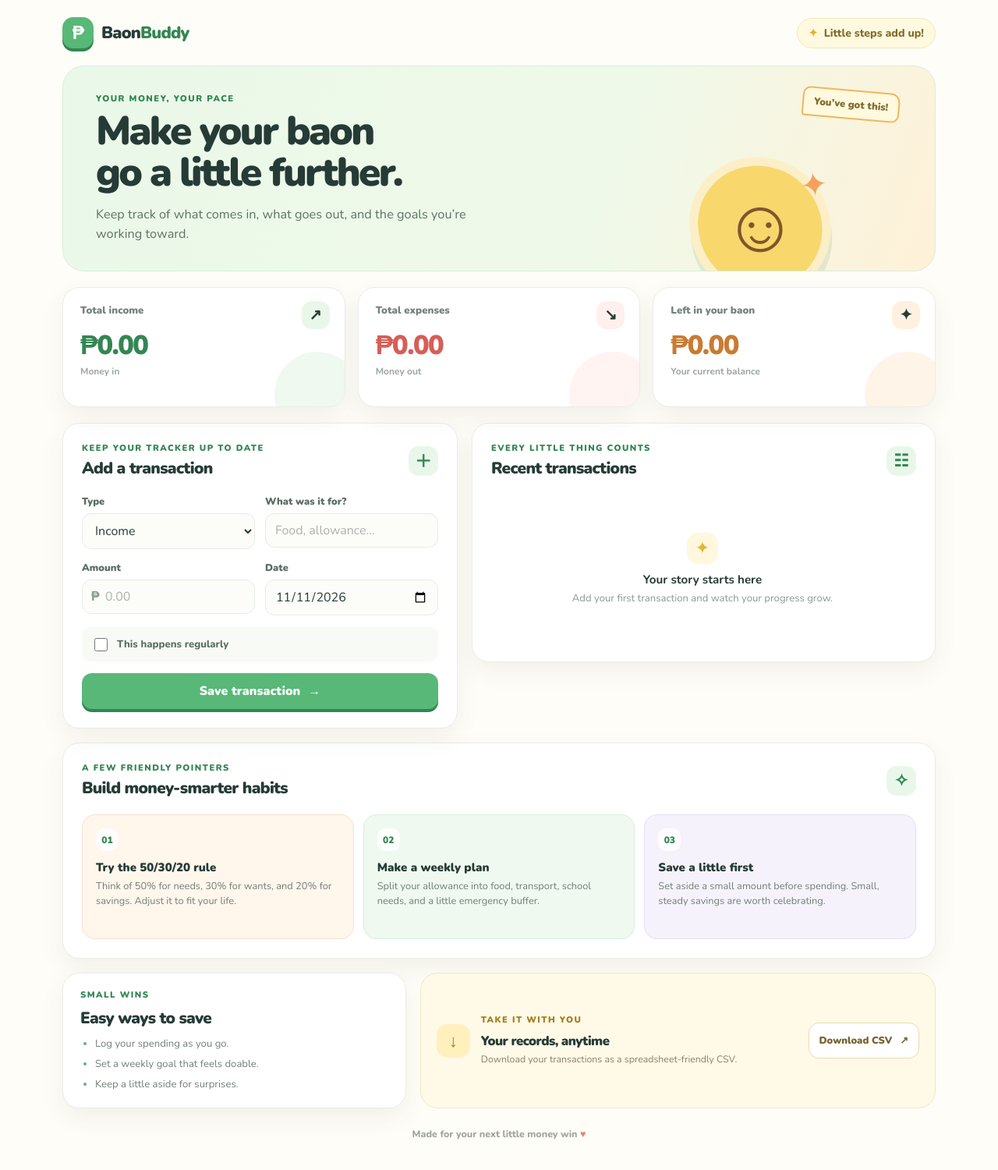
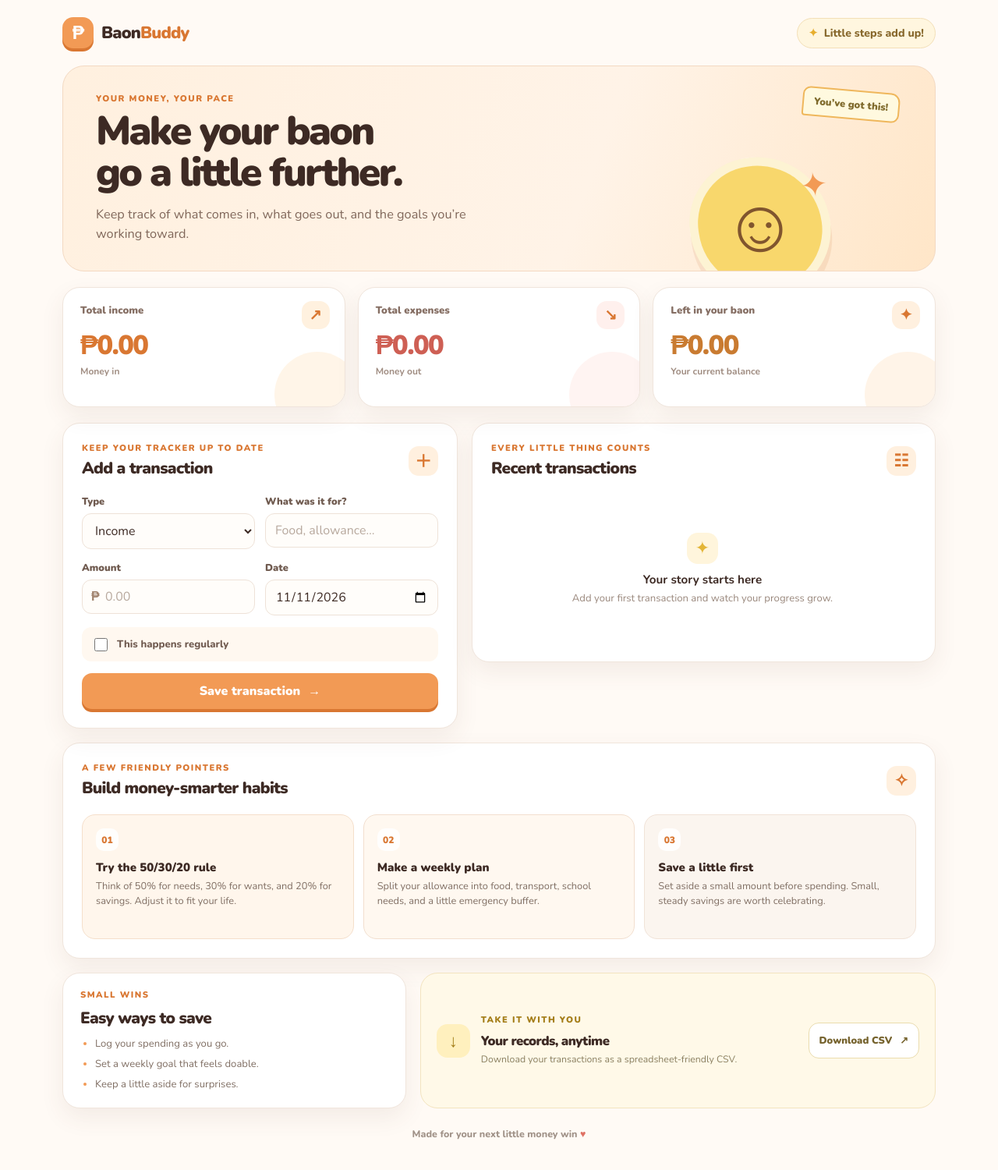
Before and after one commit to StudioReus/BaonBuddy, a plain HTML site: page index.html in a window 1280 px wide. Shown: the whole page at 78% size. Drawn offline with nearby package versions, Linux system fonts and the light colour scheme.

Commit message:
Bring BaonBuddy back to warm orange

```diff
--- a/style.css
+++ b/style.css
@@ -2,20 +2,19 @@
 
 :root {
   color-scheme: light;
-  --ink: #263b36;
-  --muted: #74837c;
-  --green: #58b878;
-  --green-dark: #338653;
-  --green-soft: #e8f7e9;
-  --orange: #f5a15d;
+  --ink: #3d2a24;
+  --muted: #866f64;
+  --orange: #f29a55;
+  --orange-dark: #d97732;
   --orange-soft: #fff0df;
-  --pink: #f07e76;
-  --pink-soft: #fff0ed;
+  --peach: #f7c7a2;
+  --rose: #df7063;
+  --rose-soft: #fff0ed;
   --yellow: #f8d76c;
-  --paper: #fffdf7;
+  --paper: #fffaf5;
   --white: #ffffff;
-  --line: #e9eee7;
-  --shadow: 0 12px 30px rgba(49, 74, 61, 0.07);
+  --line: #f0e5dc;
+  --shadow: 0 12px 30px rgba(104, 66, 45, 0.08);
 }
 
 * { box-sizing: border-box; }
@@ -32,103 +31,94 @@ body {
 }
 button, input, select { font: inherit; }
 button { -webkit-tap-highlight-color: transparent; }
-button:focus-visible, a:focus-visible, input:focus-visible, select:focus-visible {
-  outline: 3px solid rgba(88, 184, 120, .4);
-  outline-offset: 3px;
-}
-
+button:focus-visible, a:focus-visible, input:focus-visible, select:focus-visible { outline: 3px solid rgba(217, 119, 50, .35); outline-offset: 3px; }
 .app { width: min(1120px, calc(100% - 40px)); margin: 0 auto; padding: 22px 0 36px; }
 .page-header { display: flex; justify-content: space-between; align-items: center; margin-bottom: 22px; }
 .brand { display: inline-flex; align-items: center; gap: 10px; color: var(--ink); text-decoration: none; font-size: 1.35rem; font-weight: 900; letter-spacing: -.04em; }
-.brand > span:last-child > span { color: var(--green-dark); }
-.brand-mark { display: grid; width: 40px; height: 40px; place-items: center; border-radius: 14px; background: var(--green); color: white; font-size: 1.45rem; font-weight: 900; box-shadow: 0 4px 0 var(--green-dark); }
-.header-note { display: flex; align-items: center; gap: 8px; padding: 9px 14px; border: 1px solid #f1e8bf; border-radius: 999px; background: #fff9df; color: #806b2d; font-size: .88rem; font-weight: 800; }
+.brand > span:last-child > span { color: var(--orange-dark); }
+.brand-mark { display: grid; width: 40px; height: 40px; place-items: center; border-radius: 14px; background: var(--orange); color: white; font-size: 1.45rem; font-weight: 900; box-shadow: 0 4px 0 var(--orange-dark); }
+.header-note { display: flex; align-items: center; gap: 8px; padding: 9px 14px; border: 1px solid #f3dfb7; border-radius: 999px; background: #fff6df; color: #87682c; font-size: .88rem; font-weight: 800; }
 .sparkle { color: #e7ae2e; }
-
-.welcome { position: relative; display: flex; align-items: center; min-height: 228px; padding: 34px 42px; overflow: hidden; border: 1px solid #d5efdc; border-radius: 28px; background: linear-gradient(110deg, #eaf8e9 0%, #eff9e9 62%, #fff1d8 100%); }
+.welcome { position: relative; display: flex; align-items: center; min-height: 228px; padding: 34px 42px; overflow: hidden; border: 1px solid #f3d9c2; border-radius: 28px; background: linear-gradient(110deg, #fff0df 0%, #fff3e7 60%, #ffe6c8 100%); }
 .welcome-copy { position: relative; z-index: 1; max-width: 620px; }
-.eyebrow { margin: 0 0 8px; color: var(--green-dark); font-size: .7rem; font-weight: 900; letter-spacing: .13em; }
+.eyebrow { margin: 0 0 8px; color: var(--orange-dark); font-size: .7rem; font-weight: 900; letter-spacing: .13em; }
 .welcome h1 { margin: 0; font-size: clamp(2rem, 4vw, 3.2rem); font-weight: 900; line-height: 1.04; letter-spacing: -.055em; }
-.welcome-copy > p:last-child { max-width: 480px; margin: 14px 0 0; color: #5d7466; font-size: 1.02rem; line-height: 1.55; }
-.welcome-buddy { position: absolute; right: 12%; bottom: -34px; display: grid; width: 180px; height: 180px; place-items: center; border: 11px solid rgba(255,255,255,.62); border-radius: 47% 53% 48% 52%; background: var(--yellow); transform: rotate(-8deg); box-shadow: 0 12px 0 rgba(79, 156, 98, .14); }
+.welcome-copy > p:last-child { max-width: 480px; margin: 14px 0 0; color: #80685b; font-size: 1.02rem; line-height: 1.55; }
+.welcome-buddy { position: absolute; right: 12%; bottom: -34px; display: grid; width: 180px; height: 180px; place-items: center; border: 11px solid rgba(255,255,255,.7); border-radius: 47% 53% 48% 52%; background: var(--yellow); transform: rotate(-8deg); box-shadow: 0 12px 0 rgba(198, 117, 55, .13); }
 .buddy-face { color: #80552e; font-size: 6rem; font-weight: 900; line-height: 1; transform: rotate(8deg); }
 .buddy-spark { position: absolute; top: 6px; right: -15px; color: var(--orange); font-size: 2.7rem; }
 .welcome-sticker { position: absolute; right: 4%; top: 30px; padding: 8px 13px; border: 2px solid #efb75c; border-radius: 10px 12px 10px 4px; background: #fff9df; color: #806b2d; font-size: .8rem; font-weight: 900; transform: rotate(5deg); }
-
 .dashboard { display: grid; grid-template-columns: repeat(3, minmax(0, 1fr)); gap: 16px; margin: 20px 0; }
 .card { position: relative; min-height: 154px; padding: 20px 22px; overflow: hidden; border: 1px solid var(--line); border-radius: 22px; background: var(--white); box-shadow: var(--shadow); }
 .card::after { position: absolute; right: -20px; bottom: -40px; width: 110px; height: 110px; border-radius: 50%; background: var(--tint); content: ""; opacity: .7; }
-.card.income { --tint: var(--green-soft); }
-.card.expenses { --tint: var(--pink-soft); }
-.card.balance { --tint: var(--orange-soft); }
-.card-icon { position: absolute; top: 17px; right: 19px; display: grid; width: 36px; height: 36px; place-items: center; border-radius: 13px; background: var(--tint); color: var(--ink); font-size: 1.2rem; font-weight: 900; }
+.card.income { --tint: #fff1df; }
+.card.expenses { --tint: var(--rose-soft); }
+.card.balance { --tint: #fff0df; }
+.card-icon { position: absolute; top: 17px; right: 19px; display: grid; width: 36px; height: 36px; place-items: center; border-radius: 13px; background: var(--tint); color: var(--orange-dark); font-size: 1.2rem; font-weight: 900; }
 .card h2 { margin: 0; color: var(--muted); font-size: .82rem; font-weight: 900; }
 .card p { position: relative; z-index: 1; margin: 12px 0 0; font-size: clamp(1.55rem, 3vw, 2.15rem); font-weight: 900; letter-spacing: -.045em; }
-.card.income p { color: var(--green-dark); }
-.card.expenses p { color: #d65e57; }
+.card.income p { color: var(--orange-dark); }
+.card.expenses p { color: #ce5f54; }
 .card.balance p { color: #c97b31; }
-.card.balance p.negative { color: #d65e57; }
-.card-caption { display: block; margin-top: 2px; color: #9aa59f; font-size: .75rem; font-weight: 700; }
-
+.card.balance p.negative { color: #ce5f54; }
+.card-caption { display: block; margin-top: 2px; color: #a08d82; font-size: .75rem; font-weight: 700; }
 .main-grid { display: grid; grid-template-columns: minmax(0, .92fr) minmax(0, 1.08fr); gap: 18px; align-items: start; }
 .panel { padding: 24px; border: 1px solid var(--line); border-radius: 22px; background: var(--white); box-shadow: var(--shadow); }
 .section-heading { display: flex; align-items: center; justify-content: space-between; gap: 12px; margin-bottom: 20px; }
 .section-heading .eyebrow { margin-bottom: 4px; }
 .section-heading h2, .tips h2, .download-section h2 { margin: 0; font-size: 1.3rem; font-weight: 900; letter-spacing: -.035em; }
-.heading-icon { display: grid; flex: 0 0 auto; width: 38px; height: 38px; place-items: center; border-radius: 13px; background: var(--green-soft); color: var(--green-dark); font-size: 1.35rem; font-weight: 900; }
+.heading-icon { display: grid; flex: 0 0 auto; width: 38px; height: 38px; place-items: center; border-radius: 13px; background: var(--orange-soft); color: var(--orange-dark); font-size: 1.35rem; font-weight: 900; }
 #transaction-form { display: grid; grid-template-columns: repeat(2, minmax(0, 1fr)); gap: 15px 13px; }
 .form-field { display: flex; min-width: 0; flex-direction: column; gap: 6px; }
-.form-field label { color: #5b6d64; font-size: .8rem; font-weight: 900; }
-.form-field input, .form-field select { width: 100%; min-height: 44px; padding: 10px 12px; border: 1.5px solid #e6ece5; border-radius: 12px; background: #fcfdf9; color: var(--ink); }
-.form-field input::placeholder { color: #a9b3ad; }
-.form-field input:focus, .form-field select:focus { border-color: var(--green); outline: none; box-shadow: 0 0 0 3px rgba(88,184,120,.12); }
+.form-field label { color: #705b50; font-size: .8rem; font-weight: 900; }
+.form-field input, .form-field select { width: 100%; min-height: 44px; padding: 10px 12px; border: 1.5px solid #eee2d8; border-radius: 12px; background: #fffdfa; color: var(--ink); }
+.form-field input::placeholder { color: #b7a89d; }
+.form-field input:focus, .form-field select:focus { border-color: var(--orange); outline: none; box-shadow: 0 0 0 3px rgba(242,154,85,.15); }
 .amount-input { position: relative; }
-.amount-input > span { position: absolute; top: 50%; left: 12px; color: #8b9b91; font-weight: 900; transform: translateY(-50%); }
+.amount-input > span { position: absolute; top: 50%; left: 12px; color: #a18470; font-weight: 900; transform: translateY(-50%); }
 .amount-input input { padding-left: 29px; }
-.recurring-row { display: flex; min-height: 44px; grid-column: 1 / -1; align-items: center; justify-content: space-between; gap: 12px; padding: 10px 12px; border-radius: 12px; background: #f7faf5; }
-.check-label { display: flex; align-items: center; gap: 9px; color: #5b6d64; font-size: .82rem; font-weight: 800; cursor: pointer; }
-.check-label input { width: 17px; height: 17px; accent-color: var(--green); }
+.recurring-row { display: flex; min-height: 44px; grid-column: 1 / -1; align-items: center; justify-content: space-between; gap: 12px; padding: 10px 12px; border-radius: 12px; background: #fff8f0; }
+.check-label { display: flex; align-items: center; gap: 9px; color: #705b50; font-size: .82rem; font-weight: 800; cursor: pointer; }
+.check-label input { width: 17px; height: 17px; accent-color: var(--orange-dark); }
 #recurring-options { min-width: 130px; flex-direction: row; align-items: center; gap: 8px; }
 #recurring-options select { min-height: 34px; padding: 5px 8px; }
 .hidden { display: none !important; }
 .primary-button, .secondary-button { display: inline-flex; min-height: 46px; align-items: center; justify-content: center; gap: 10px; border: 0; border-radius: 13px; cursor: pointer; font-weight: 900; transition: transform .18s ease, box-shadow .18s ease, background .18s ease; }
-.primary-button { grid-column: 1 / -1; padding: 11px 16px; background: var(--green); color: white; box-shadow: 0 4px 0 var(--green-dark); }
-.primary-button:hover { background: #4aa96b; box-shadow: 0 6px 0 var(--green-dark); transform: translateY(-2px); }
-.primary-button:active { box-shadow: 0 1px 0 var(--green-dark); transform: translateY(3px); }
-
+.primary-button { grid-column: 1 / -1; padding: 11px 16px; background: var(--orange); color: white; box-shadow: 0 4px 0 var(--orange-dark); }
+.primary-button:hover { background: #e98d47; box-shadow: 0 6px 0 var(--orange-dark); transform: translateY(-2px); }
+.primary-button:active { box-shadow: 0 1px 0 var(--orange-dark); transform: translateY(3px); }
 #transaction-list { display: flex; max-height: 360px; flex-direction: column; gap: 9px; margin: 0; padding: 0 3px 0 0; overflow-y: auto; list-style: none; }
-.transaction-item { display: flex; min-width: 0; align-items: center; gap: 11px; padding: 11px 10px; border: 1px solid #eff2ed; border-radius: 15px; background: #fff; animation: pop-in .24s ease both; }
+.transaction-item { display: flex; min-width: 0; align-items: center; gap: 11px; padding: 11px 10px; border: 1px solid #f1e9e3; border-radius: 15px; background: #fff; animation: pop-in .24s ease both; }
 .transaction-icon { display: grid; flex: 0 0 auto; width: 38px; height: 38px; place-items: center; border-radius: 13px; font-size: 1.1rem; font-weight: 900; }
-.transaction-icon.income { background: var(--green-soft); color: var(--green-dark); }
-.transaction-icon.expense { background: var(--pink-soft); color: #d65e57; }
+.transaction-icon.income { background: #fff1df; color: var(--orange-dark); }
+.transaction-icon.expense { background: var(--rose-soft); color: #ce5f54; }
 .transaction-details { display: flex; min-width: 0; flex: 1; flex-direction: column; gap: 2px; }
 .transaction-category { overflow: hidden; font-size: .9rem; font-weight: 900; text-overflow: ellipsis; white-space: nowrap; }
-.transaction-date { color: #8b9991; font-size: .72rem; font-weight: 700; }
+.transaction-date { color: #9a887d; font-size: .72rem; font-weight: 700; }
 .amount { flex: 0 0 auto; font-size: .85rem; font-weight: 900; }
-.amount.income { color: var(--green-dark); }
-.amount.expense { color: #d65e57; }
-.delete-button { display: grid; flex: 0 0 auto; width: 28px; height: 28px; place-items: center; border: 0; border-radius: 9px; background: transparent; color: #a4aea8; cursor: pointer; font-size: 1.2rem; }
-.delete-button:hover { background: var(--pink-soft); color: #c54b46; }
-.empty-state { display: flex; min-height: 190px; flex-direction: column; align-items: center; justify-content: center; gap: 5px; padding: 20px; color: #8b9991; text-align: center; font-size: .82rem; }
+.amount.income { color: var(--orange-dark); }
+.amount.expense { color: #ce5f54; }
+.delete-button { display: grid; flex: 0 0 auto; width: 28px; height: 28px; place-items: center; border: 0; border-radius: 9px; background: transparent; color: #b3a59b; cursor: pointer; font-size: 1.2rem; }
+.delete-button:hover { background: var(--rose-soft); color: #c54b46; }
+.empty-state { display: flex; min-height: 190px; flex-direction: column; align-items: center; justify-content: center; gap: 5px; padding: 20px; color: #9a887d; text-align: center; font-size: .82rem; }
 .empty-state strong { color: var(--ink); font-size: .95rem; }
-.empty-icon { display: grid; width: 40px; height: 40px; margin-bottom: 5px; place-items: center; border-radius: 14px; background: #fff8df; color: #e3b537; font-size: 1.4rem; }
-
+.empty-icon { display: grid; width: 40px; height: 40px; margin-bottom: 5px; place-items: center; border-radius: 14px; background: #fff5dc; color: #e3b537; font-size: 1.4rem; }
 .guides { margin-top: 18px; }
 .guide-grid { display: grid; grid-template-columns: repeat(3, minmax(0, 1fr)); gap: 12px; }
 .guide-card { min-height: 160px; padding: 17px; border: 1px solid transparent; border-radius: 17px; transition: transform .18s ease; }
 .guide-card:hover { transform: translateY(-3px); }
-.guide-peach { border-color: #f7e0ca; background: #fff6ec; }
-.guide-mint { border-color: #d8efdf; background: #eff9f0; }
-.guide-lilac { border-color: #e6def5; background: #f6f2fc; }
-.guide-number { display: inline-grid; width: 29px; height: 29px; place-items: center; border-radius: 10px; background: rgba(255,255,255,.8); color: var(--green-dark); font-size: .75rem; font-weight: 900; }
+.guide-peach { border-color: #f5dfcb; background: #fff6ec; }
+.guide-mint { border-color: #f2dfcf; background: #fff8f0; }
+.guide-lilac { border-color: #f1e3d8; background: #fbf5ef; }
+.guide-number { display: inline-grid; width: 29px; height: 29px; place-items: center; border-radius: 10px; background: rgba(255,255,255,.85); color: var(--orange-dark); font-size: .75rem; font-weight: 900; }
 .guide-card h3 { margin: 11px 0 5px; font-size: .94rem; font-weight: 900; }
-.guide-card p { margin: 0; color: #718078; font-size: .8rem; line-height: 1.5; }
+.guide-card p { margin: 0; color: #806f64; font-size: .8rem; line-height: 1.5; }
 .bottom-grid { display: grid; grid-template-columns: .8fr 1.2fr; gap: 18px; margin-top: 18px; }
 .tips { padding: 20px 22px; }
 .tips h2 { margin-bottom: 10px; }
-.tips ul { display: grid; gap: 7px; margin: 0; padding-left: 19px; color: #718078; font-size: .82rem; line-height: 1.45; }
-.tips li::marker { color: var(--green); }
-.download-section { display: flex; align-items: center; gap: 14px; padding: 20px; border: 1px solid #f4e7c2; border-radius: 22px; background: #fff9e8; }
+.tips ul { display: grid; gap: 7px; margin: 0; padding-left: 19px; color: #806f64; font-size: .82rem; line-height: 1.45; }
+.tips li::marker { color: var(--orange); }
+.download-section { display: flex; align-items: center; gap: 14px; padding: 20px; border: 1px solid #f3e4bf; border-radius: 22px; background: #fff9e8; }
 .download-icon { display: grid; flex: 0 0 auto; width: 43px; height: 43px; place-items: center; border-radius: 14px; background: #fff0be; color: #a47d18; font-size: 1.4rem; font-weight: 900; }
 .download-section > div { flex: 1; }
 .download-section .eyebrow { color: #a47d18; }
@@ -136,27 +126,20 @@ button:focus-visible, a:focus-visible, input:focus-visible, select:focus-visible
 .download-section p:not(.eyebrow) { margin: 4px 0 0; color: #8b8061; font-size: .77rem; line-height: 1.4; }
 .secondary-button { flex: 0 0 auto; padding: 9px 13px; border: 1px solid #eadcae; background: white; color: #76632e; font-size: .8rem; }
 .secondary-button:hover { background: #fff3c9; transform: translateY(-1px); }
-.page-footer { padding: 24px 0 4px; color: #9ba69e; font-size: .78rem; font-weight: 800; text-align: center; }
-.page-footer span { color: var(--pink); }
-
+.page-footer { padding: 24px 0 4px; color: #a09288; font-size: .78rem; font-weight: 800; text-align: center; }
+.page-footer span { color: var(--rose); }
 .startup-screen { position: fixed; inset: 0; z-index: 100; display: grid; place-items: center; padding: 20px; background: var(--paper); transition: opacity .35s ease, visibility .35s ease; }
 .startup-screen.hidden { visibility: hidden; opacity: 0; pointer-events: none; }
 .startup-content { display: flex; flex-direction: column; align-items: center; gap: 12px; }
 .startup-content h1 { margin: 0; font-size: 2.6rem; font-weight: 900; letter-spacing: -.05em; }
 .startup-content .eyebrow { margin: 8px 0 0; }
 .startup-loader { display: flex; gap: 7px; margin-top: 8px; }
-.startup-loader span { width: 9px; height: 9px; border-radius: 50%; background: var(--green); animation: bounce 1s infinite ease-in-out; }
+.startup-loader span { width: 9px; height: 9px; border-radius: 50%; background: var(--orange); animation: bounce 1s infinite ease-in-out; }
 .startup-loader span:nth-child(2) { animation-delay: .14s; }
 .startup-loader span:nth-child(3) { animation-delay: .28s; }
 @keyframes bounce { 0%, 80%, 100% { transform: translateY(0); opacity: .5; } 40% { transform: translateY(-8px); opacity: 1; } }
 @keyframes pop-in { from { opacity: 0; transform: translateY(6px); } to { opacity: 1; transform: translateY(0); } }
-
-@media (max-width: 800px) {
-  .welcome { padding: 30px; }
-  .welcome-buddy { right: 7%; transform: scale(.85) rotate(-8deg); transform-origin: bottom right; }
-  .main-grid { grid-template-columns: 1fr; }
-  .bottom-grid { grid-template-columns: 1fr; }
-}
+@media (max-width: 800px) { .welcome { padding: 30px; } .welcome-buddy { right: 7%; transform: scale(.85) rotate(-8deg); transform-origin: bottom right; } .main-grid, .bottom-grid { grid-template-columns: 1fr; } }
 @media (max-width: 600px) {
   .app { width: min(100% - 28px, 480px); padding-top: 14px; }
   .header-note { padding: 8px 10px; font-size: .74rem; }
@@ -191,6 +174,4 @@ button:focus-visible, a:focus-visible, input:focus-visible, select:focus-visible
   .transaction-item { gap: 8px; padding: 9px 7px; }
   .amount { font-size: .76rem; }
 }
-@media (prefers-reduced-motion: reduce) {
-  *, *::before, *::after { scroll-behavior: auto !important; animation-duration: .01ms !important; animation-iteration-count: 1 !important; transition-duration: .01ms !important; }
-}
+@media (prefers-reduced-motion: reduce) { *, *::before, *::after { scroll-behavior: auto !important; animation-duration: .01ms !important; animation-iteration-count: 1 !important; transition-duration: .01ms !important; } }
```
